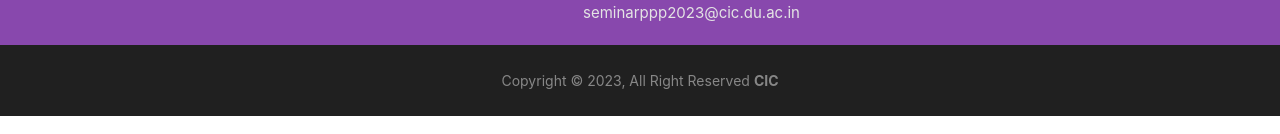
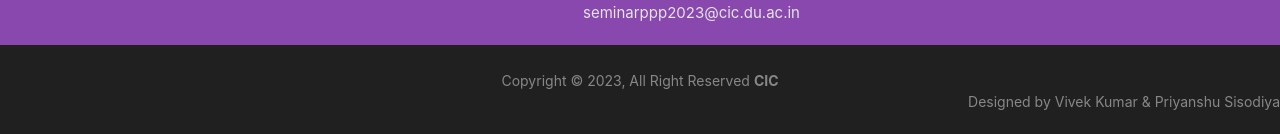
Before and after one commit to Vivekumar08/cic-conference, a React (Create React App) app: page /about in a window 1280 px wide. Shown: the part 2197-2331 px from the top of the page. Built offline with nearby package versions, Linux system fonts and the light colour scheme; grey boxes are pictures that could not be loaded; the HTML template or start-up script is replaced by a standard one; a web font is replaced by a local one.

Commit message:
final commit

```diff
--- a/src/Pages/Contact.jsx
+++ b/src/Pages/Contact.jsx
@@ -200,8 +200,8 @@ const Contact = () => {
           <div className="row">
             <div className="col-xl-6 col-lg-6 text-center text-lg-left">
               <div className="copyright-text">
-                <p>
-                  Copyright &copy; 2023, All Right Reserved
+                <p className="items-center">
+                  <span>Copyright &copy; 2023, All Right Reserved</span>
                   <a
                     href="cic.du.ac.in"
                     className="ml-1 hover:text-red-500 font-bold"
@@ -209,6 +209,10 @@ const Contact = () => {
                   >
                     CIC
                   </a>
+                  <span className="flex md:justify-end justify-center md:mr-0 mr-5">
+                    {" "}
+                    Designed by Vivek Kumar & Priyanshu Sisodiya
+                  </span>
                 </p>
               </div>
             </div>
```
